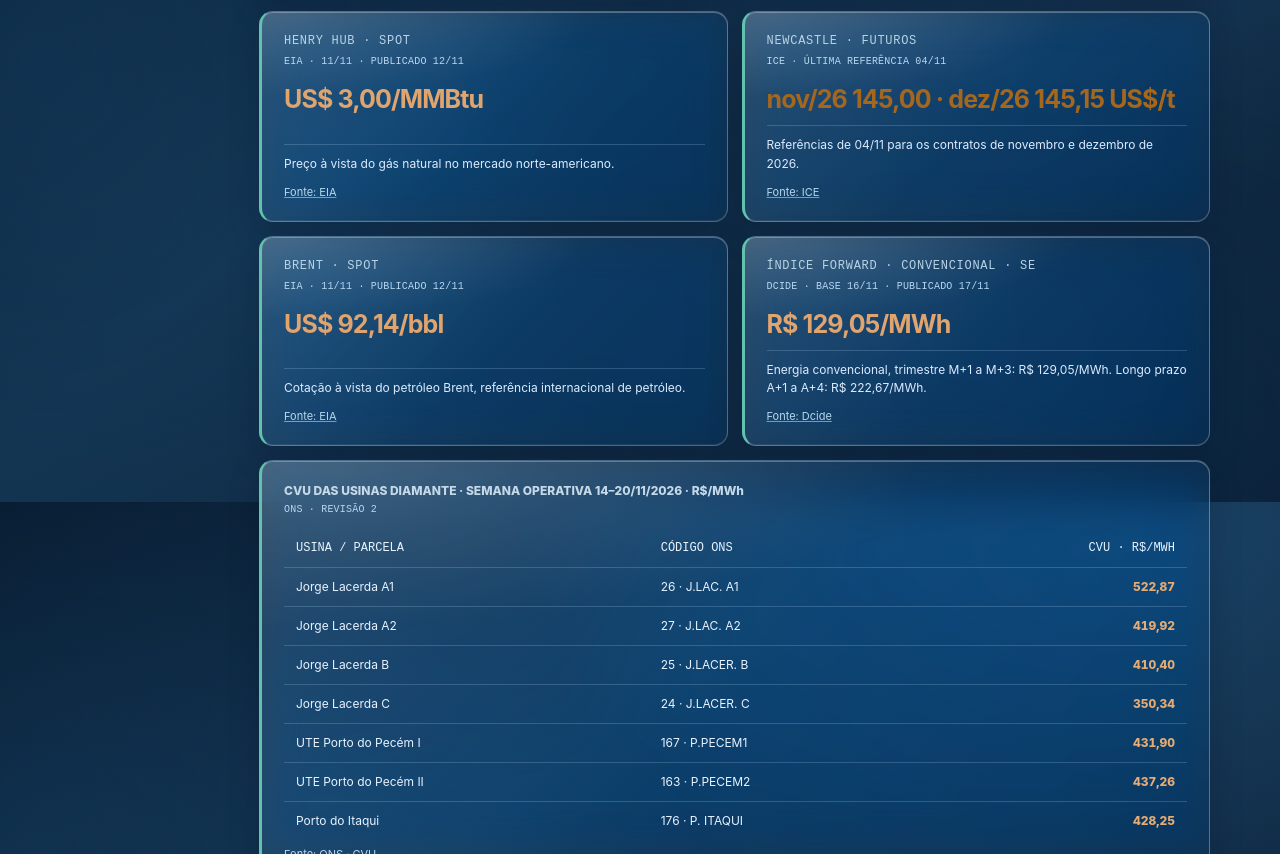
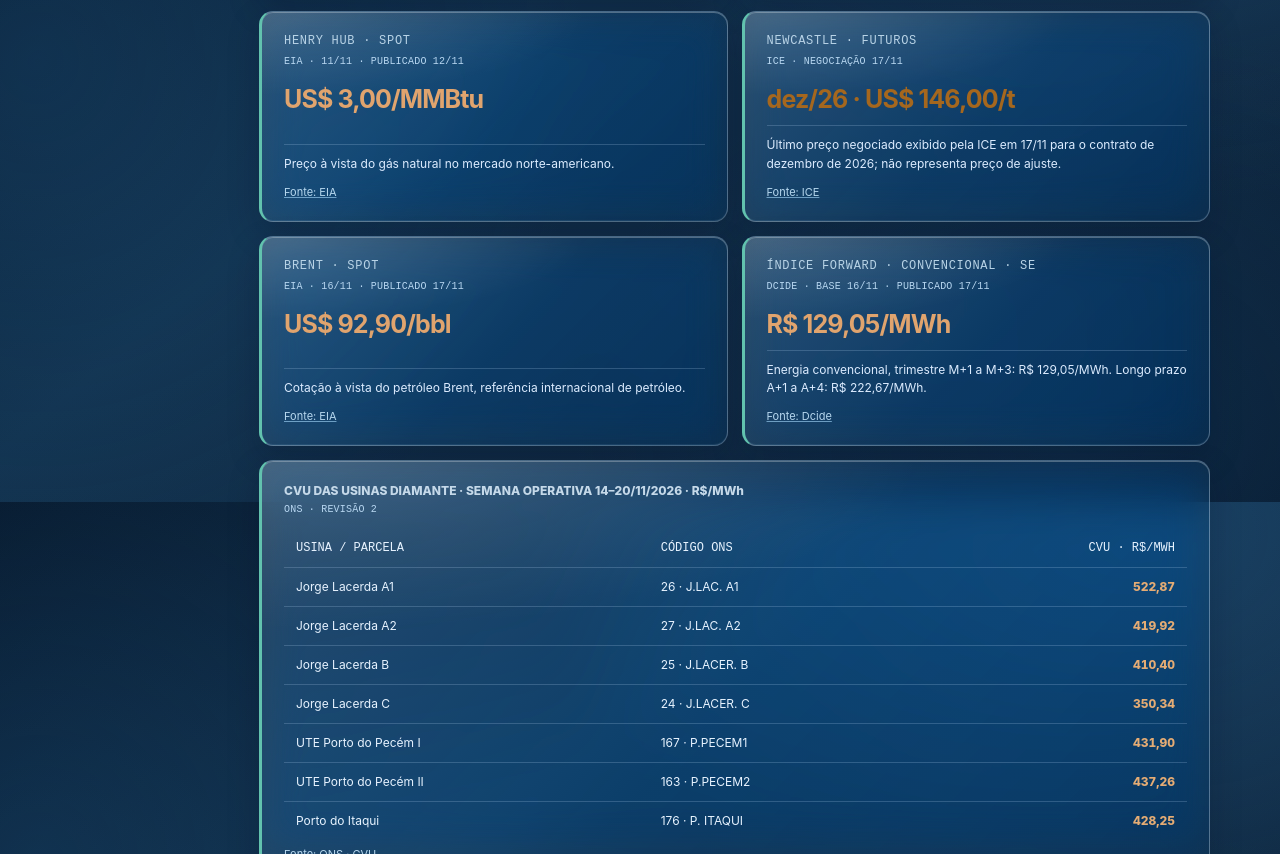
Before and after one commit to COREDIAMANTE/radar-core-diamante, a plain HTML site: page edicoes/2026-11-17.html in a window 1280 px wide. Shown: the part 2698-3552 px from the top of the page. Drawn offline with Linux system fonts and the light colour scheme.

Commit message:
Atualiza Brent e Newcastle com preços verificados em fontes primárias de 17/11

```diff
--- a/edicoes/2026-11-17.html
+++ b/edicoes/2026-11-17.html
@@ -143,8 +143,8 @@ body>.layout .processes,body>.layout .monitor-grid{grid-template-columns:repeat(
   <div class="market"><div class="name">CMO · SE/CO · MÉDIA SEMANAL <span class="market-source">ONS · SEMANA ATÉ 20/11</span></div><div class="value">R$ 11,64/MWh</div><div class="note">SE/CO: R$ 11,64 · Sul: R$ 6,03 · Nordeste: R$ 11,64 · Norte: R$ 289,25/MWh. <a class="source" href="https://dados.ons.org.br/dataset/cmo-semanal" target="_blank" rel="noopener">Fonte: ONS</a></div></div>
   <div class="market"><div class="name">EAR · OBSERVADO <span class="market-source">ONS · 16/11/2026</span></div><div class="ear-values">SE/CO 55,19% · Sul 81,48%<br>Nordeste 58,83% · Norte 52,75%</div><div class="note">Energia armazenada observada por subsistema. <a class="source" href="https://dados.ons.org.br/dataset/ear-diario-por-subsistema" target="_blank" rel="noopener">Fonte: ONS</a></div></div>
   <div class="market"><div class="name">HENRY HUB · SPOT <span class="market-source">EIA · 11/11 · PUBLICADO 12/11</span></div><div class="value">US$ 3,00/MMBtu</div><div class="note">Preço à vista do gás natural no mercado norte-americano. <a class="source" href="https://www.eia.gov/dnav/ng/hist/rngwhhdD.htm" target="_blank" rel="noopener">Fonte: EIA</a></div></div>
-  <div class="market"><div class="name">NEWCASTLE · FUTUROS <span class="market-source">ICE · ÚLTIMA REFERÊNCIA 04/11</span></div><div class="value data-pending">nov/26 145,00 · dez/26 145,15 US$/t</div><div class="note">Referências de 04/11 para os contratos de novembro e dezembro de 2026. <a class="source" href="https://www.ice.com/products/243/Newcastle-Coal-Futures" target="_blank" rel="noopener">Fonte: ICE</a></div></div>
-  <div class="market"><div class="name">BRENT · SPOT <span class="market-source">EIA · 11/11 · PUBLICADO 12/11</span></div><div class="value">US$ 92,14/bbl</div><div class="note">Cotação à vista do petróleo Brent, referência internacional de petróleo. <a class="source" href="https://www.eia.gov/dnav/pet/hist/RBRTED.htm" target="_blank" rel="noopener">Fonte: EIA</a></div></div>
+  <div class="market"><div class="name">NEWCASTLE · FUTUROS <span class="market-source">ICE · NEGOCIAÇÃO 17/11</span></div><div class="value data-pending">dez/26 · US$ 146,00/t</div><div class="note">Último preço negociado exibido pela ICE em 17/11 para o contrato de dezembro de 2026; não representa preço de ajuste. <a class="source" href="https://www.ice.com/products/1137/globalCOAL-Newcastle-Coal-Futures/data?marketId=5310550&amp;span=1" target="_blank" rel="noopener">Fonte: ICE</a></div></div>
+  <div class="market"><div class="name">BRENT · SPOT <span class="market-source">EIA · 16/11 · PUBLICADO 17/11</span></div><div class="value">US$ 92,90/bbl</div><div class="note">Cotação à vista do petróleo Brent, referência internacional de petróleo. <a class="source" href="https://www.eia.gov/dnav/pet/hist/RBRTED.htm" target="_blank" rel="noopener">Fonte: EIA</a></div></div>
   <div class="market"><div class="name">ÍNDICE FORWARD · CONVENCIONAL · SE <span class="market-source">DCIDE · BASE 16/11 · PUBLICADO 17/11</span></div><div class="value">R$ 129,05/MWh</div><div class="note">Energia convencional, trimestre M+1 a M+3: R$ 129,05/MWh. Longo prazo A+1 a A+4: R$ 222,67/MWh. <a class="source" href="https://www.dcide.com.br/" target="_blank" rel="noopener">Fonte: Dcide</a></div></div>
  </div>
  <div class="market-bottom"><div class="cvu-card" style="border-top:4px solid var(--orange)"><div class="name" style="font-size:12px;font-weight:800;color:var(--blue)">CVU DAS USINAS DIAMANTE · SEMANA OPERATIVA 14–20/11/2026 · R$/MWh <span class="market-source">ONS · REVISÃO 2</span></div>
@@ -153,7 +153,7 @@ body>.layout .processes,body>.layout .monitor-grid{grid-template-columns:repeat(
   </tbody></table> <a class="source" href="https://dados.ons.org.br/dataset/cvu-usitermica" target="_blank" rel="noopener">Fonte: ONS · CVU</a>
  </div></div>
  <details class="tech"><summary>Fontes e metodologia</summary><div class="tech-inner">
-  <div class="tech-item"><strong>PLD</strong>CSV CCEE: diário 17/11; média simples do período completo 10–16/11, quatro submercados.</div><div class="tech-item"><strong>CVU operacional</strong>CSV ONS, Revisão 2, semana 14–20/11; sete códigos exatos.</div><div class="tech-item"><strong>CMO e reservatórios</strong>CSV ONS: CMO semanal com referência 20/11; EAR observado em 16/11.</div><div class="tech-item"><strong>Combustíveis e forward</strong>Henry Hub spot e Brent spot EIA de 11/11; Newcastle futuro por vencimento, mantido em 04/11 por falha de extração; Dcide base 16/11.</div>
+  <div class="tech-item"><strong>PLD</strong>CSV CCEE: diário 17/11; média simples do período completo 10–16/11, quatro submercados.</div><div class="tech-item"><strong>CVU operacional</strong>CSV ONS, Revisão 2, semana 14–20/11; sete códigos exatos.</div><div class="tech-item"><strong>CMO e reservatórios</strong>CSV ONS: CMO semanal com referência 20/11; EAR observado em 16/11.</div><div class="tech-item"><strong>Combustíveis e forward</strong>Henry Hub spot EIA de 11/11; Brent spot EIA de 16/11; Newcastle futuro dez/26 com última negociação exibida pela ICE em 17/11; Dcide base 16/11.</div>
  </div></details>
  <div style="font-size:10px;color:#7b8998;margin-top:10px">Fontes: CCEE, ONS, EIA, ICE e Dcide/Denergia. Dados têm datas de referência distintas. </div>
 </section>
```
